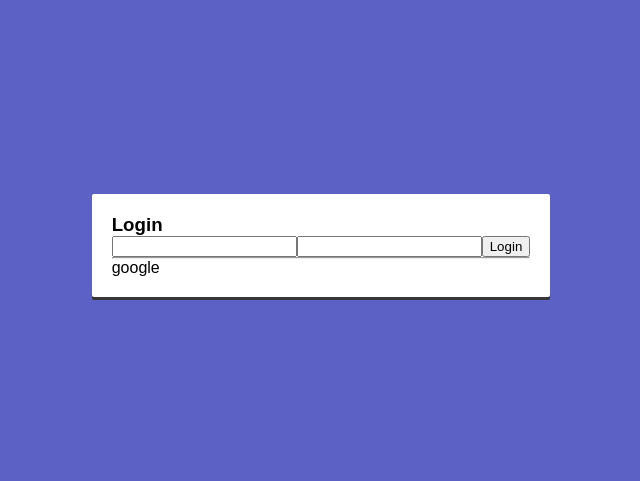
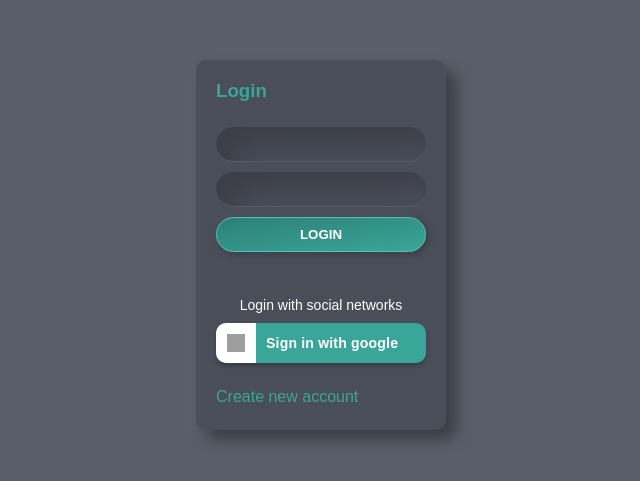
Before and after one commit to dayarel/journal, a React app: page /auth/login in a window 1280 px wide. Shown: the part 155-636 px from the top of the page, without its empty margins (319-959 px from the left). Built offline with nearby package versions, Linux system fonts and the light colour scheme; grey boxes are pictures that could not be loaded.

Commit message:
Stylings for Login Screen

```diff
--- a/public/index.html
+++ b/public/index.html
@@ -24,7 +24,7 @@
       work correctly both with client-side routing and a non-root public URL.
       Learn how to configure a non-root public URL by running `npm run build`.
     -->
-    <title>React App</title>
+    <title>Journal</title>
   </head>
   <body>
     <noscript>You need to enable JavaScript to run this app.</noscript>
--- a/src/components/auth/LoginScreen.js
+++ b/src/components/auth/LoginScreen.js
@@ -1,15 +1,43 @@
 import React from "react";
+import { Link } from "react-router-dom";
 
 const LoginScreen = () => {
   return (
     <>
-      <h3>Login</h3>
+      <h3 className="auth__title">Login</h3>
       <form>
-        <input type="text" placheolder="youremail@email.com" name="email" />
-        <input type="password" placheolder="Password" name="password" />
-        <button type="submit">Login</button>
-        <hr />
-        google
+        <input
+          type="text"
+          className="auth__input skew-dark"
+          placheolder="youremail@email.com"
+          name="email"
+          autoComplete="off"
+        />
+        <input
+          type="password"
+          className="auth__input skew-dark"
+          placheolder="Password"
+          name="password"
+        />
+        <button type="submit" className="btn btn-primary btn-block">
+          Login
+        </button>
+        <div className="auth__social-networks">
+          <p>Login with social networks</p>
+          <div className="google-btn">
+            <div className="google-icon-wrapper">
+              <img
+                className="google-icon"
+                src="https://upload.wikimedia.org/wikipedia/commons/5/53/Google_%22G%22_Logo.svg"
+                alt="google button"
+              />
+            </div>
+            <p className="btn-text">
+              <b>Sign in with google</b>
+            </p>
+          </div>
+        </div>
+        <Link to="/auth/register">Create new account</Link>
       </form>
     </>
   );
--- a/src/styles/base/_base.scss
+++ b/src/styles/base/_base.scss
@@ -3,6 +3,7 @@
 * {
   font-family: Arial, Helvetica, sans-serif;
   margin: 0;
+  box-sizing: border-box;
 }
 
 html,
@@ -34,3 +35,9 @@ main {
 .pointer {
   cursor: pointer;
 }
+
+.skew-dark {
+  border-radius: 50px;
+  background: #454953;
+  box-shadow: inset 17px 17px 34px #3b3e47, inset -17px -17px 34px #4f545f;
+}
--- a/src/styles/base/_settings.scss
+++ b/src/styles/base/_settings.scss
@@ -1,5 +1,12 @@
 // Colours
 
-$primary: #5c62c5;
-$dark-grey: #363636;
-$light-grey: #d8d8d8;
+$primary: #3aa699;
+$secondary: #4cb4d3;
+$terciary: #d3a142;
+$light-grey: #595f69;
+$medium-grey: #494e59;
+$dark-grey: #454953;
+
+$white: #fff;
+$google-blue: #4285f4;
+$button-active-blue: #1669f2;
--- a/src/styles/components/_auth.scss
+++ b/src/styles/components/_auth.scss
@@ -1,6 +1,6 @@
 .auth__main {
   align-items: center;
-  background-color: $primary;
+  background-color: $light-grey;
   display: flex;
   justify-content: center;
   height: 100vh;
@@ -9,9 +9,79 @@
 }
 
 .auth__box-container {
-  background-color: white;
-  border-radius: 2px;
-  box-shadow: 0 3px $dark-grey;
+  background-color: $medium-grey;
+  border-radius: 10px;
+  box-shadow: 10px 10px 15px 0 rgba(0, 0, 0, 0.35);
   padding: 20px;
-  witdh: 250px;
+  width: 250px;
 }
+
+.auth__title {
+  color: $primary;
+}
+
+form {
+  margin-top: 25px;
+  .auth__input {
+    color: $primary;
+    border: 0;
+    border-bottom: 1px solid $light-grey;
+    font-size: 16px;
+    margin-bottom: 10px;
+    height: 35px;
+    padding-left: 15px;
+    width: 100%;
+    &:focus {
+      outline: none;
+    }
+  }
+  a {
+    color: $primary;
+    display: inline-block;
+    margin-top: 25px;
+    position: relative;
+    text-decoration: none;
+
+    &:after {
+      background-color: $primary;
+      display: block;
+      content: "";
+      height: 2px;
+      margin-top: 2px;
+      transform: scaleX(0);
+      transition: all 0.4s ease-in-out;
+      width: 100;
+    }
+    &:hover {
+      &:after {
+        transform: scaleX(1);
+      }
+    }
+  }
+}
+
+.auth__social-networks {
+  align-items: center;
+  display: flex;
+  flex-direction: column;
+  justify-content: center;
+  margin-top: 35px;
+  width: 100%;
+  .google-btn {
+    margin-top: 5px;
+  }
+  & > p {
+    color: white;
+    font-size: 14px;
+    margin: 10px 0 5px;
+  }
+}
+
+.auth__alert-error {
+  background-color: red;
+  border-radius: 5px;
+  color: white;
+  display: flex;
+  margin-bottom: 10px;
+  padding: 5px;
+}
--- /dev/null
+++ b/src/styles/components/_buttons.scss
@@ -0,0 +1,59 @@
+.btn {
+  border-radius: 50px;
+  box-shadow: 2.5px 2.5px 7.5px #3b3e47, -2.5px -2.5px 7.5px#4f545f;
+  color: white;
+  cursor: pointer;
+  font-weight: 600;
+  text-transform: uppercase;
+  width: 115px;
+  height: 35px;
+
+  &-primary {
+    background: linear-gradient(to left top, $primary, darken($primary, 10%));
+    border: 1px solid lighten($primary, 10%);
+    transition: all 0.25s ease-in;
+    // &:disabled {
+    //   background: lighten($primary, 20%);
+    // }
+    // &:hover {
+    //   background: darken($primary, 20%);
+    //   border: none;
+    // }
+  }
+  &-block {
+    width: 100%;
+  }
+}
+
+.google-btn {
+  align-items: center;
+  background-color: $primary;
+  border-radius: 10px;
+  box-shadow: 0 3px 4px 0 rgba(0, 0, 0, 0.25);
+  cursor: pointer;
+  display: flex;
+  margin-top: 5px;
+  height: 40px;
+  transition: box-shadow 0.3s ease;
+  width: 100%;
+
+  .google-icon-wrapper {
+    align-items: center;
+    border-radius: 10px 0 0 10px;
+    background-color: $white;
+    display: flex;
+    justify-content: center;
+    height: 40px;
+    width: 40px;
+    .google-icon {
+      width: 18px;
+      height: 18px;
+    }
+  }
+  .btn-text {
+    color: $white;
+    font-size: 14px;
+    letter-spacing: 0.2px;
+    margin-left: 10px;
+  }
+}
--- a/src/styles/styles.scss
+++ b/src/styles/styles.scss
@@ -1,3 +1,4 @@
 @import "./base/settings";
 @import "./base/base";
 @import "./components/auth";
+@import "./components/buttons";
```
